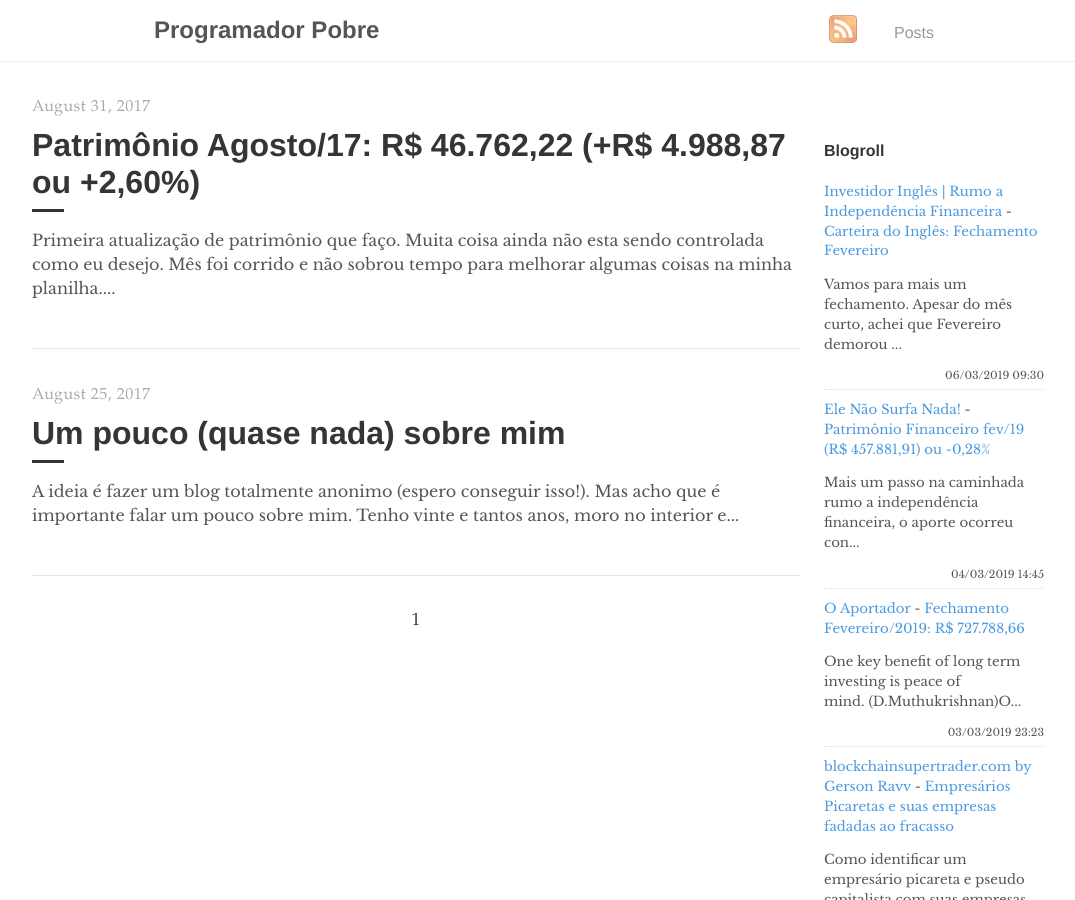
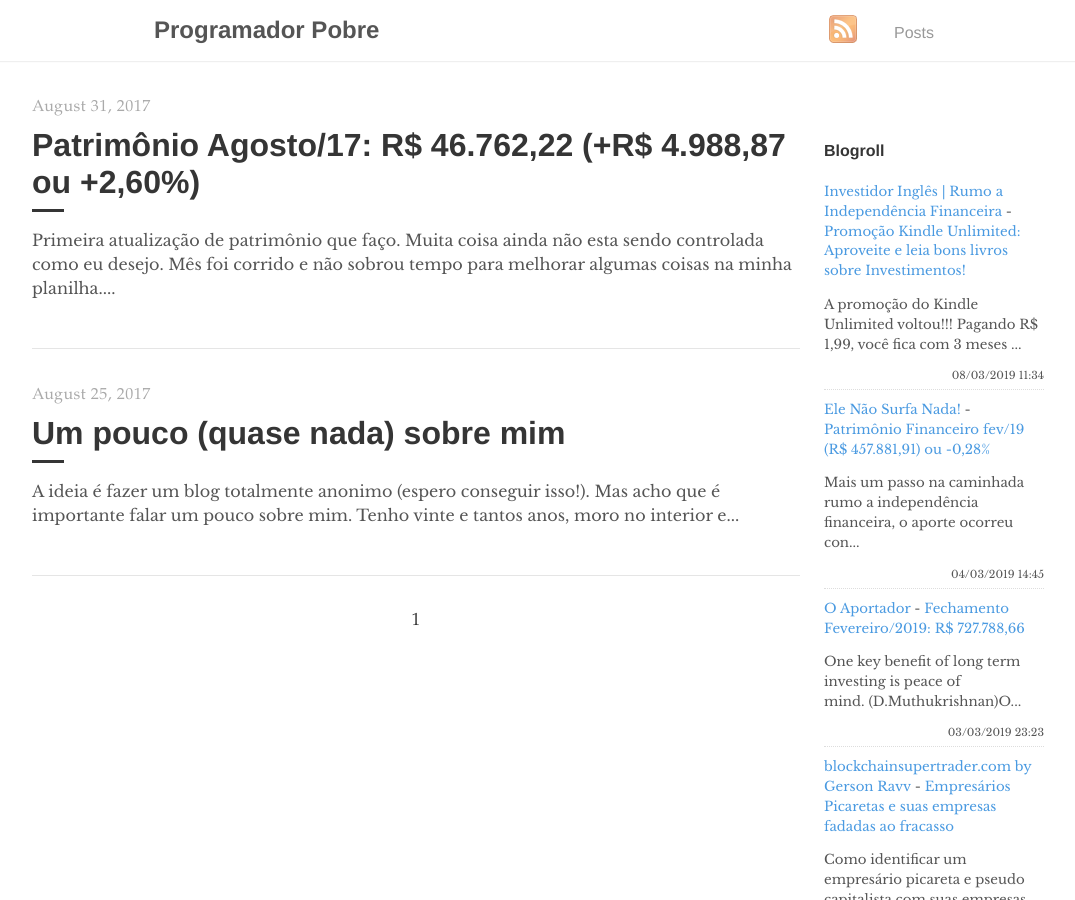
Before and after one commit to programadorpobre/programadorpobre.github.io, a Jekyll site: the page built from index.html, in a window 1280 px wide and 900 px high. Shown: the whole window, without its empty margins (96-1171 px from the left). Built offline with Jekyll 4.4.1, drawn with Linux system fonts in a browser that asks for light colours; the list of posts is cut into pages by our own code; comment, search, counter and statistics services are not loaded.

Commit message:
[ci skip] travis #580

```diff
--- a/_includes/feed-entries.html
+++ b/_includes/feed-entries.html
@@ -1,7 +1,7 @@
 <div class="feed-entry">
-    <a class="feed-entry-site-name" href="https://www.investidoringles.com/">Investidor Inglês | Rumo a Independência Financeira</a> - <a class="feed-entry-title" href="https://www.investidoringles.com/2019/03/fechamento-fevereiro-2019.html">Carteira do Inglês: Fechamento Fevereiro</a>
-    <p class="feed-entry-summary">Vamos para mais um fechamento. Apesar do mês curto, achei que Fevereiro demorou ...</p>
-    <time datetime="2019-03-06T09:30:00.000-03:00">06/03/2019 09:30</time>
+    <a class="feed-entry-site-name" href="https://www.investidoringles.com/">Investidor Inglês | Rumo a Independência Financeira</a> - <a class="feed-entry-title" href="https://www.investidoringles.com/2019/03/promocao-kindle-unlimited-marco-2019.html">Promoção Kindle Unlimited: Aproveite e leia bons livros sobre Investimentos!</a>
+    <p class="feed-entry-summary">A promoção do Kindle Unlimited voltou!!! Pagando R$ 1,99, você fica com 3 meses ...</p>
+    <time datetime="2019-03-08T11:34:00.001-03:00">08/03/2019 11:34</time>
 </div>
 <div class="feed-entry">
     <a class="feed-entry-site-name" href="https://elenaosurfanada.blogspot.com/">Ele Não Surfa Nada!</a> - <a class="feed-entry-title" href="https://elenaosurfanada.blogspot.com/2019/03/patrimonio-financeiro-fev19-r-45788191.html">Patrimônio Financeiro fev/19 (R$ 457.881,91) ou -0,28%</a>
```
